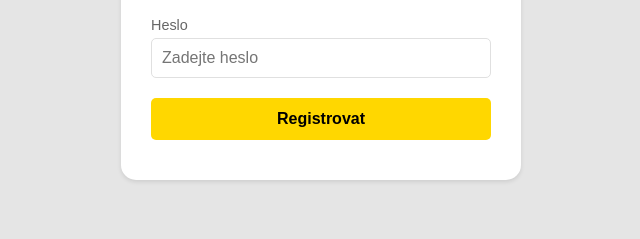
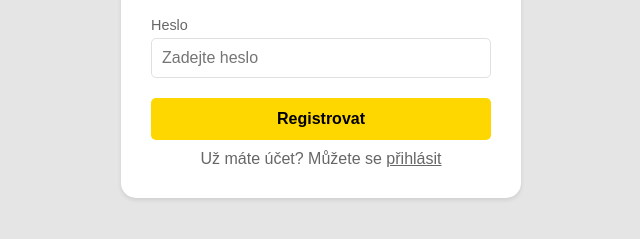
Before and after one commit to PatrikMana/Klauzury-js, a website: page public/register.html in a window 1280 px wide. Shown: the part 251-490 px from the top of the page, without its empty margins (319-959 px from the left). Drawn offline with Linux system fonts and the light colour scheme.

Commit message:
Finalni verze

```diff
--- a/public/register.html
+++ b/public/register.html
@@ -21,6 +21,7 @@
       <button type="submit">Registrovat</button>
       <p id="error-message" class="error-message"></p>
     </form>
+    <p class="log-to-reg">Už máte účet? Můžete se <a href="login.html">přihlásit</a></p>
   </div>
   <script src="/js/register.js"></script>
 </body>
```
